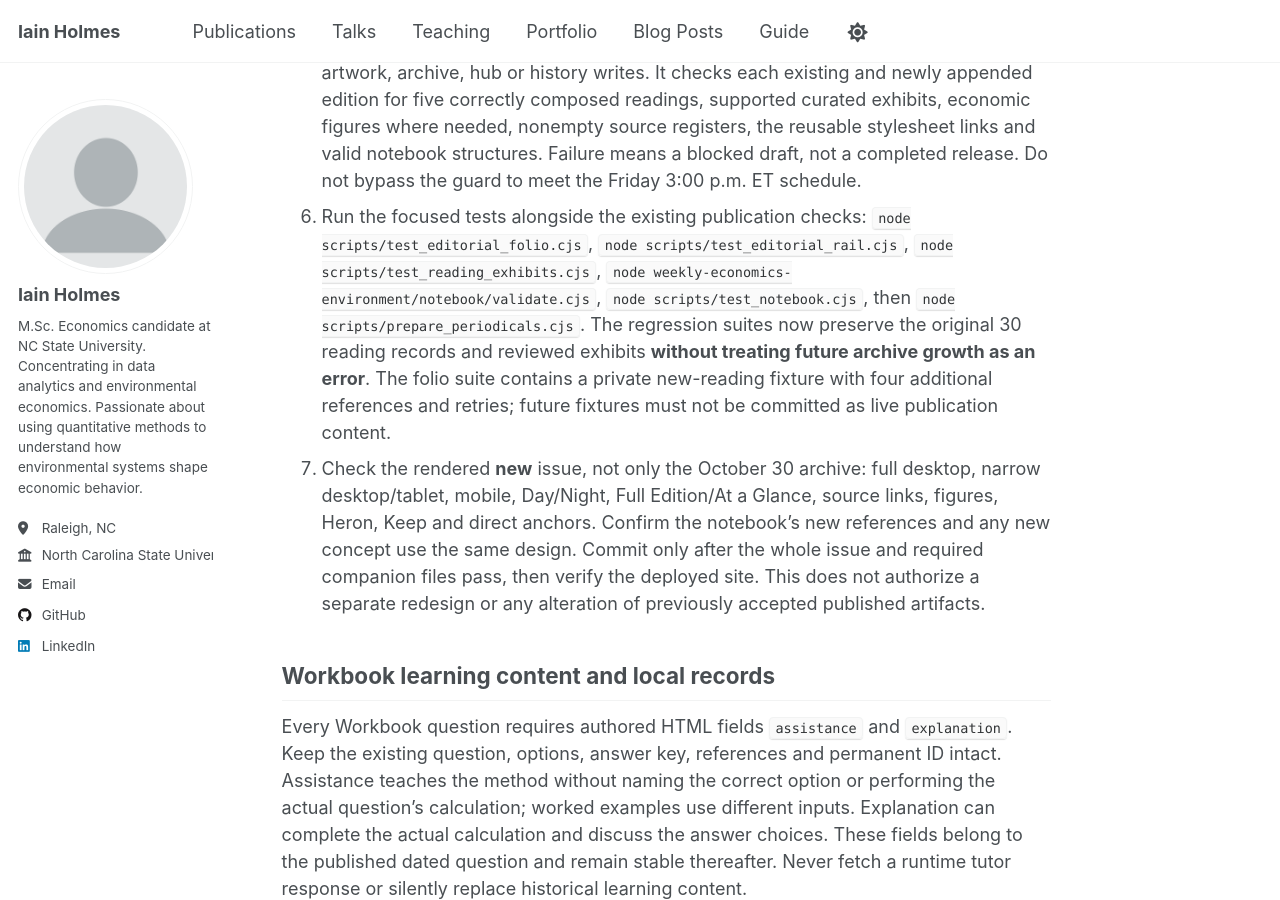
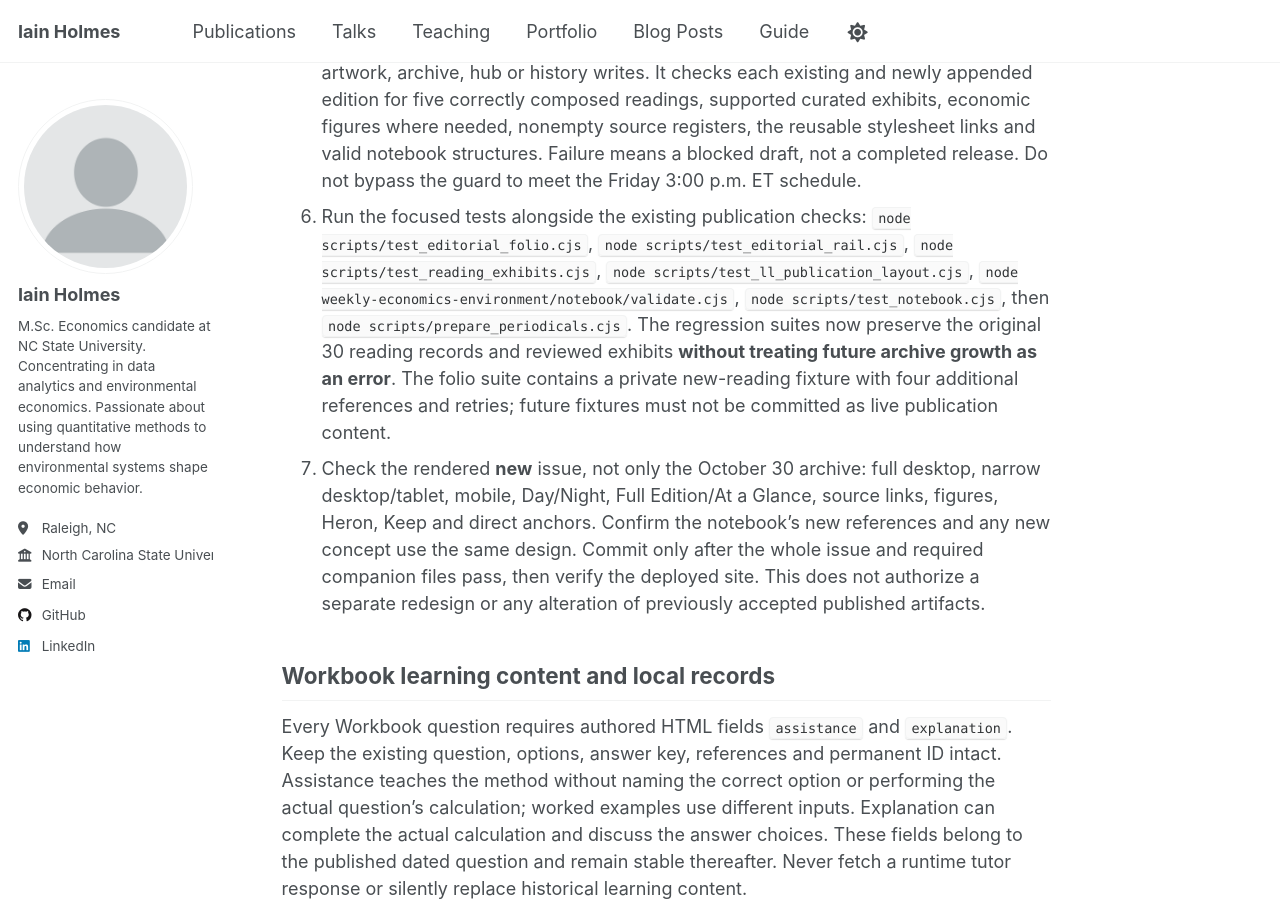
Before and after one commit to iainholmes/iainholmes.github.io, a Jekyll site: the page built from personal-updates/PUBLISHING.md, in a window 1280 px wide and 900 px high, scrolled down 12003 px. Built offline with Jekyll 4.4.1, drawn with Linux system fonts in a browser that asks for light colours; nearby versions of some CDN libraries; our own code applies the rules of GitHub Pages for plain Markdown files; library files that are not in the unit come from our copies; a script that is not in the unit is left out.

Commit message:
Require future-publication simulation in L&L release QA checklist

```diff
--- a/personal-updates/PUBLISHING.md
+++ b/personal-updates/PUBLISHING.md
@@ -103,7 +103,7 @@ Check notebook → article/edition and journal → notebook links on desktop and
 3. Do not cap a future reading at one, two or three links to fit the layout. `Read the Source` accepts any positive count: one to three sources occupy the available horizontal space, and additional sources wrap into unobtrusive rows; tablets and phones stack them with readable link targets. Every displayed citation must remain genuine, source-checked and linked.
 4. Maintain the cumulative notebook using its existing semantic structure: the index, `.concept` entries, `.concept-body`, `.canonical`, `.concept-analysis`, `.seen`, `.appearance-register`, and the return-to-index navigation. New and revisited concepts inherit the **open, lightly connected** design; never insert hand-drawn boxes to imitate an old screenshot or limit the notebook to the original 19 concepts/53 reference groups. The dated `notebook/reviews.json` review and scholarly-source checking remain mandatory.
 5. **Publication gate:** `scripts/prepare_periodicals.cjs` now invokes `weekly-economics-environment/reading-layout-guard.cjs` after composing the journal and *before* any artwork, archive, hub or history writes. It checks each existing and newly appended edition for five correctly composed readings, supported curated exhibits, economic figures where needed, nonempty source registers, the reusable stylesheet links and valid notebook structures. Failure means a blocked draft, not a completed release. Do not bypass the guard to meet the Friday 3:00 p.m. ET schedule.
-6. Run the focused tests alongside the existing publication checks: `node scripts/test_editorial_folio.cjs`, `node scripts/test_editorial_rail.cjs`, `node scripts/test_reading_exhibits.cjs`, `node weekly-economics-environment/notebook/validate.cjs`, `node scripts/test_notebook.cjs`, then `node scripts/prepare_periodicals.cjs`. The regression suites now preserve the original 30 reading records and reviewed exhibits **without treating future archive growth as an error**. The folio suite contains a private new-reading fixture with four additional references and retries; future fixtures must not be committed as live publication content.
+6. Run the focused tests alongside the existing publication checks: `node scripts/test_editorial_folio.cjs`, `node scripts/test_editorial_rail.cjs`, `node scripts/test_reading_exhibits.cjs`, `node scripts/test_ll_publication_layout.cjs`, `node weekly-economics-environment/notebook/validate.cjs`, `node scripts/test_notebook.cjs`, then `node scripts/prepare_periodicals.cjs`. The regression suites now preserve the original 30 reading records and reviewed exhibits **without treating future archive growth as an error**. The folio suite contains a private new-reading fixture with four additional references and retries; future fixtures must not be committed as live publication content.
 7. Check the rendered **new** issue, not only the October 30 archive: full desktop, narrow desktop/tablet, mobile, Day/Night, Full Edition/At a Glance, source links, figures, Heron, Keep and direct anchors. Confirm the notebook's new references and any new concept use the same design. Commit only after the whole issue and required companion files pass, then verify the deployed site. This does not authorize a separate redesign or any alteration of previously accepted published artifacts.
 
 ## Workbook learning content and local records
```
